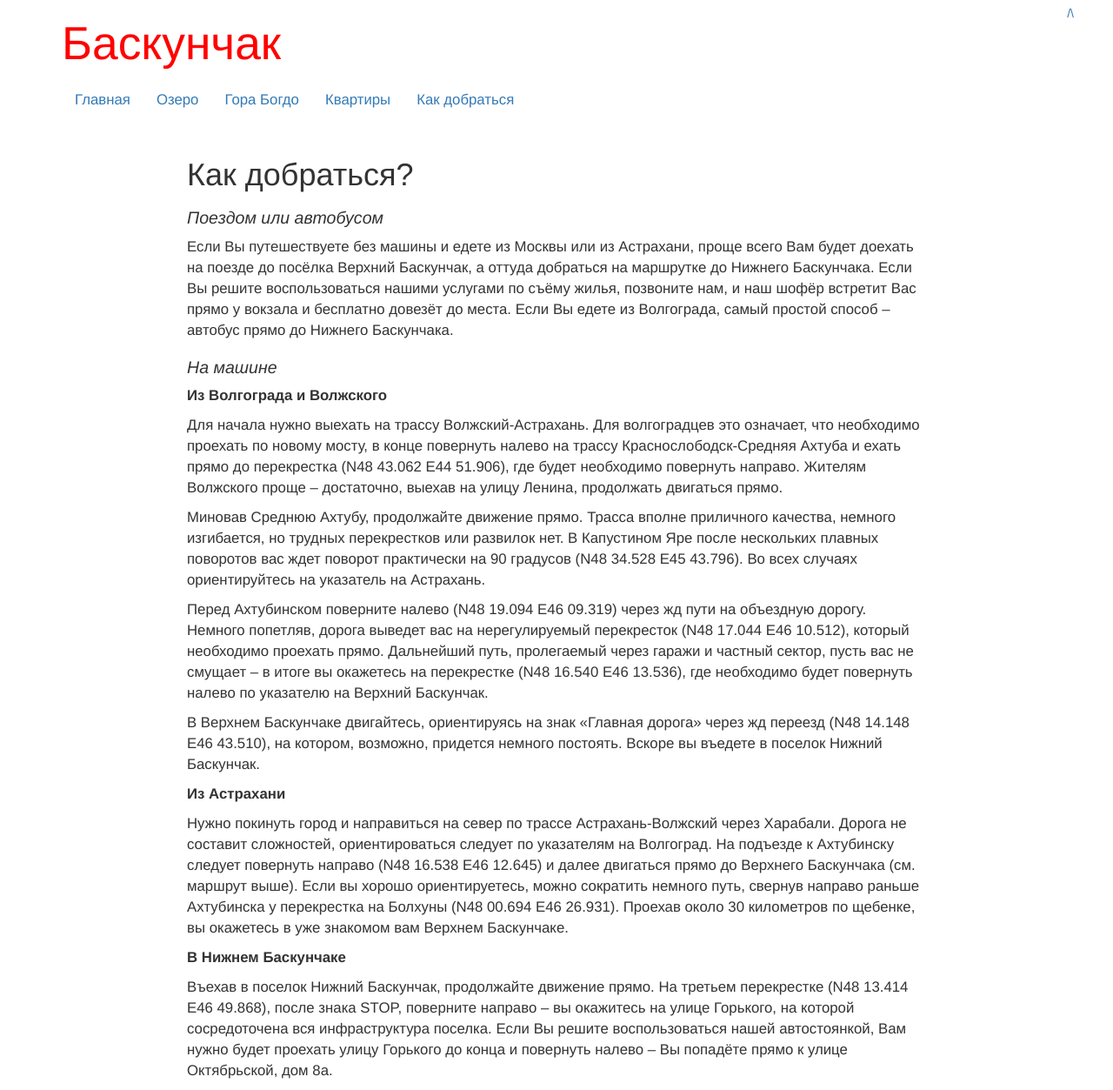
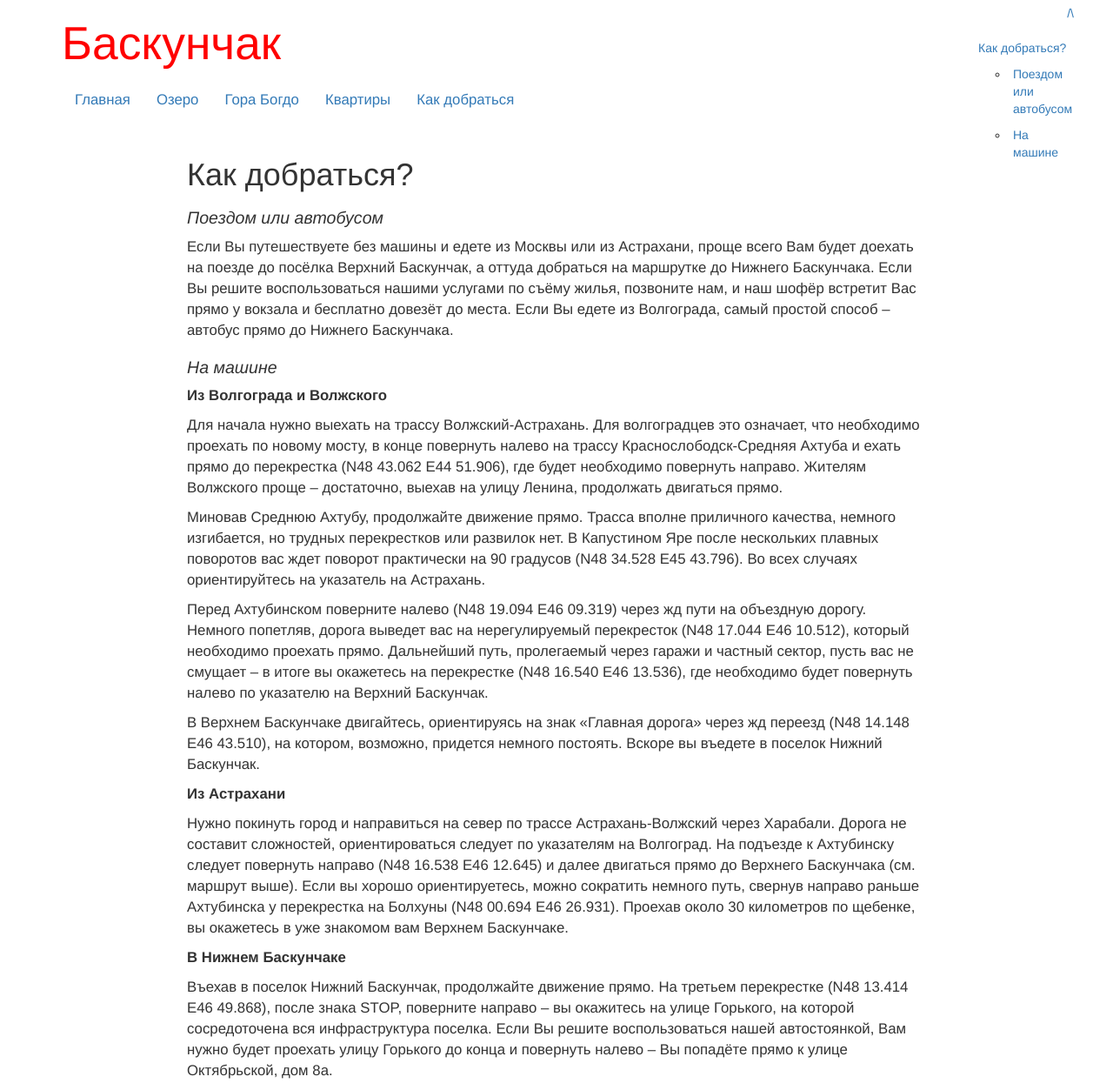
Before and after one commit to Baskunchak/baskunchak.github.io, a Jekyll site: the page built from way.md, in a window 1280 px wide. Shown: the whole page at 87% size. Built offline with Jekyll 4.4.1, drawn with Linux system fonts in a browser that asks for light colours.

Commit message:
Update way.md

```diff
--- a/way.md
+++ b/way.md
@@ -2,6 +2,11 @@
 layout: default
 title: "Баскунчак - как добраться"
 ---
+
+<nav class="nav affix navbar-nav toc-wrapper" markdown='1'>
+* TOC
+{:toc}
+</nav>
 
 Как добраться?
 ==============
```
